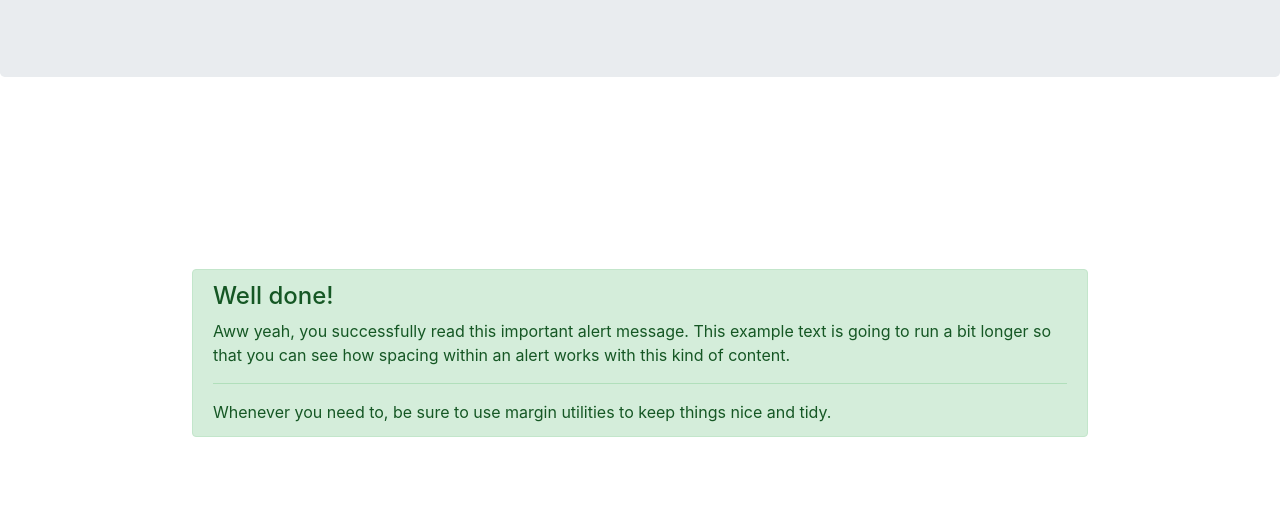
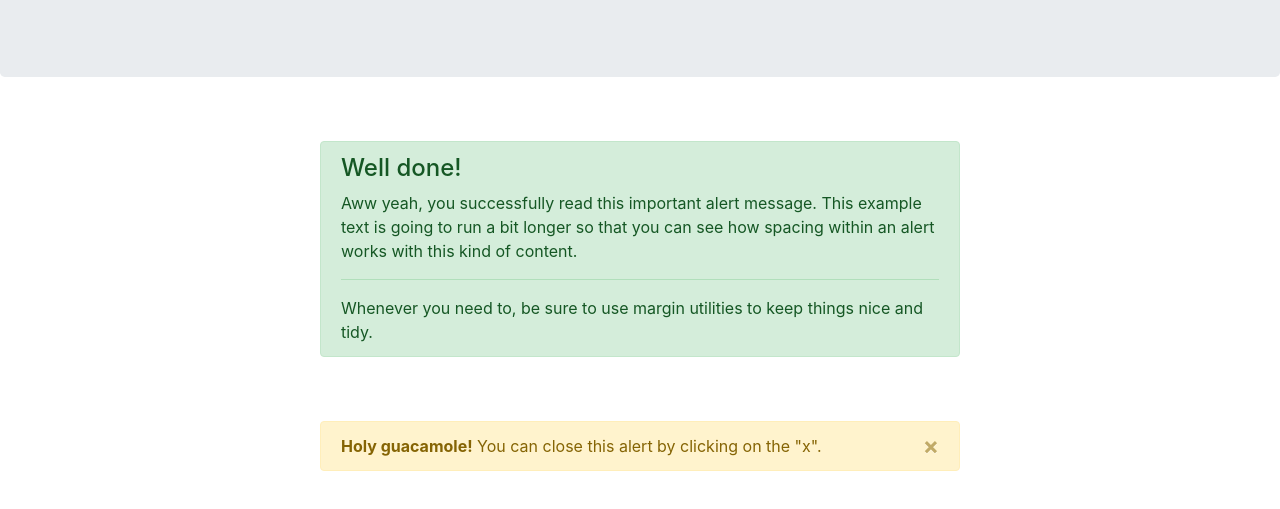
Before and after one commit to savashito/webdev-class, a plain HTML site: page practice-04/index.html in a window 1280 px wide. Shown: the part 147-656 px from the top of the page. Drawn offline with nearby package versions, Linux system fonts and the light colour scheme.

Commit message:
add dismissable alert

```diff
--- a/css/practice-04.css
+++ b/css/practice-04.css
@@ -1,7 +1,7 @@
 
 
-#bootstrap-alert {
-  margin-top: 15%;
-  margin-left: 15%;
-  margin-right: 15%;
+.my_bootstrap-alert {
+  margin-top: 5%;
+  margin-left: 25%;
+  margin-right: 25%;
 }
--- a/practice-04/index.html
+++ b/practice-04/index.html
@@ -20,11 +20,18 @@
     </header>
 
 
-    <div id="bootstrap-alert" class="alert alert-success" role="alert">
+    <div class="alert alert-success my_bootstrap-alert" role="alert">
       <h4 class="alert-heading">Well done!</h4>
       <p>Aww yeah, you successfully read this important alert message. This example text is going to run a bit longer so that you can see how spacing within an alert works with this kind of content.</p>
       <hr>
       <p class="mb-0">Whenever you need to, be sure to use margin utilities to keep things nice and tidy.</p>
+    </div>
+
+    <div class="alert alert-warning alert-dismissible fade show my_bootstrap-alert" role="alert">
+      <strong>Holy guacamole!</strong> You can close this alert by clicking on the "x".
+      <button type="button" class="close" data-dismiss="alert" aria-label="Close">
+        <span aria-hidden="true">&times;</span>
+      </button>
     </div>
 
     <!-- Optional JavaScript -->
```
